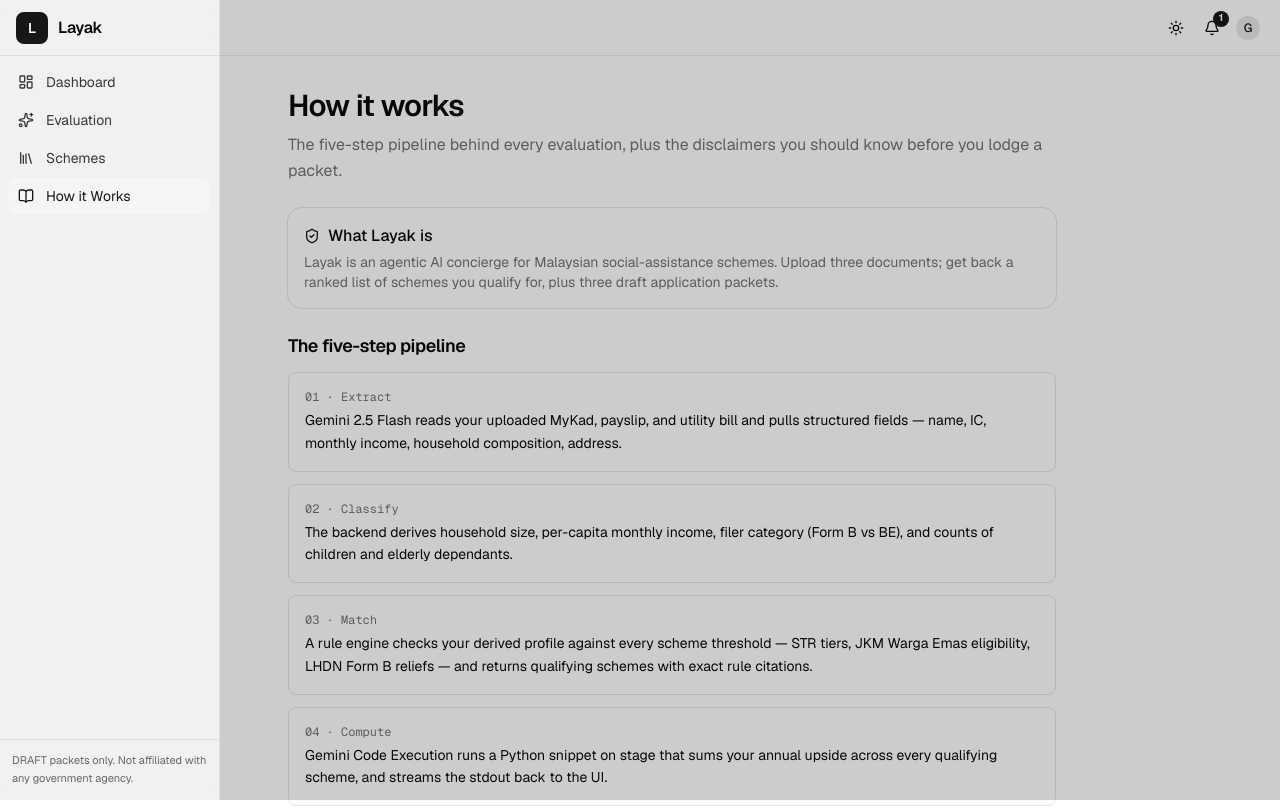
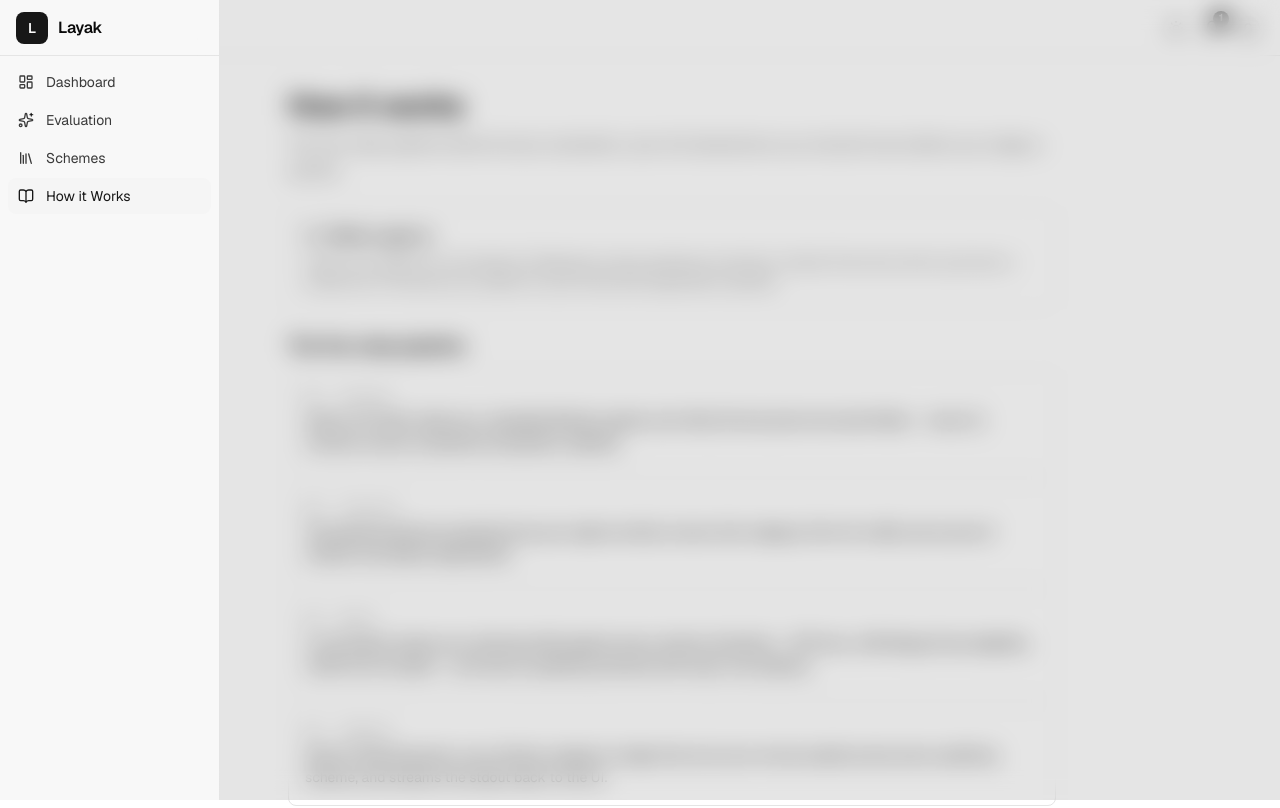
Before and after one commit to AlaskanTuna/Layak, a Next.js app in the folder frontend/: page /dashboard/how-it-works in a window 1280 px wide. Shown: the top 808 px of the page. Built offline with nearby package versions, Linux system fonts and the light colour scheme.

Commit message:
fix(ui): center sidebar logo and nav icons when collapsed, add backdrop blur on expand, drop disclaimer block

```diff
--- a/frontend/src/components/layout/sidebar.tsx
+++ b/frontend/src/components/layout/sidebar.tsx
@@ -37,15 +37,20 @@ export function Sidebar({ mobileOpen, onMobileClose }: SidebarProps) {
   function renderContent(isCollapsed: boolean) {
     return (
       <>
-        <div className="flex h-[var(--topbar-height)] shrink-0 items-center border-b border-[var(--glass-border)] px-4">
-          <Link href="/" className="flex items-center gap-2.5 overflow-hidden" aria-label="Layak home">
+        <div
+          className={cn(
+            'flex h-[var(--topbar-height)] shrink-0 items-center border-b border-[var(--glass-border)] transition-[padding] duration-200 ease-in-out',
+            isCollapsed ? 'justify-center px-0' : 'px-4'
+          )}
+        >
+          <Link href="/" className="flex items-center overflow-hidden" aria-label="Layak home">
             <div className="flex size-8 shrink-0 items-center justify-center rounded-md bg-primary font-heading text-sm font-semibold text-primary-foreground">
               L
             </div>
             <span
               className={cn(
-                'font-heading text-base font-semibold tracking-tight transition-opacity duration-200',
-                isCollapsed ? 'pointer-events-none opacity-0' : 'opacity-100'
+                'whitespace-nowrap font-heading text-base font-semibold tracking-tight transition-[max-width,margin-left,opacity] duration-200 ease-in-out',
+                isCollapsed ? 'pointer-events-none ml-0 max-w-0 opacity-0' : 'ml-2.5 max-w-xs opacity-100'
               )}
             >
               Layak
@@ -66,7 +71,8 @@ export function Sidebar({ mobileOpen, onMobileClose }: SidebarProps) {
               >
                 <span
                   className={cn(
-                    'flex h-9 w-full items-center gap-3 rounded-md px-2.5 text-sm transition-colors',
+                    'flex h-9 w-full items-center rounded-md text-sm transition-[padding,background-color,color] duration-200 ease-in-out',
+                    isCollapsed ? 'justify-center px-0' : 'justify-start px-2.5',
                     active
                       ? 'bg-sidebar-accent text-sidebar-accent-foreground'
                       : 'text-sidebar-foreground/80 hover:bg-sidebar-accent/60 hover:text-sidebar-foreground'
@@ -75,8 +81,8 @@ export function Sidebar({ mobileOpen, onMobileClose }: SidebarProps) {
                   <Icon className="size-4 shrink-0" aria-hidden />
                   <span
                     className={cn(
-                      'flex-1 truncate transition-opacity duration-200',
-                      isCollapsed ? 'pointer-events-none opacity-0' : 'opacity-100'
+                      'truncate transition-[max-width,margin-left,opacity] duration-200 ease-in-out',
+                      isCollapsed ? 'pointer-events-none ml-0 max-w-0 opacity-0' : 'ml-3 max-w-xs opacity-100'
                     )}
                   >
                     {item.label}
@@ -86,17 +92,6 @@ export function Sidebar({ mobileOpen, onMobileClose }: SidebarProps) {
             )
           })}
         </nav>
-
-        <div className="mt-auto border-t border-[var(--glass-border)] px-3 py-3">
-          <p
-            className={cn(
-              'text-[11px] leading-relaxed text-sidebar-foreground/60 transition-opacity duration-200',
-              isCollapsed ? 'pointer-events-none opacity-0' : 'opacity-100'
-            )}
-          >
-            DRAFT packets only. Not affiliated with any government agency.
-          </p>
-        </div>
       </>
     )
   }
@@ -113,7 +108,7 @@ export function Sidebar({ mobileOpen, onMobileClose }: SidebarProps) {
         }
         className={cn(
           'fixed inset-y-0 left-0 z-30 hidden flex-col overflow-hidden',
-          'w-[var(--sidebar-current-width)] transition-[width] duration-200 ease-in-out',
+          'w-[var(--sidebar-current-width)] transition-[width] duration-300 ease-in-out',
           'sidebar-glass text-sidebar-foreground',
           'md:flex'
         )}
@@ -125,7 +120,7 @@ export function Sidebar({ mobileOpen, onMobileClose }: SidebarProps) {
         aria-hidden
         onClick={() => setCollapsed(true)}
         className={cn(
-          'fixed inset-0 z-[25] hidden bg-black/20 transition-opacity duration-200 md:block',
+          'fixed inset-0 z-[25] hidden bg-black/10 backdrop-blur-md transition-opacity duration-300 ease-in-out md:block',
           collapsed ? 'pointer-events-none opacity-0' : 'opacity-100'
         )}
       />
@@ -134,7 +129,7 @@ export function Sidebar({ mobileOpen, onMobileClose }: SidebarProps) {
         aria-hidden
         onClick={onMobileClose}
         className={cn(
-          'fixed inset-0 z-40 bg-black/50 transition-opacity duration-200 md:hidden',
+          'fixed inset-0 z-40 bg-black/40 backdrop-blur-md transition-opacity duration-300 ease-in-out md:hidden',
           mobileOpen ? 'opacity-100' : 'pointer-events-none opacity-0'
         )}
       />
@@ -142,7 +137,7 @@ export function Sidebar({ mobileOpen, onMobileClose }: SidebarProps) {
       <aside
         className={cn(
           'fixed inset-y-0 left-0 z-50 flex w-[var(--sidebar-width)] flex-col overflow-hidden bg-sidebar text-sidebar-foreground',
-          'transition-transform duration-200 ease-in-out md:hidden',
+          'transition-transform duration-300 ease-in-out md:hidden',
           mobileOpen ? 'translate-x-0' : '-translate-x-full'
         )}
       >
```
